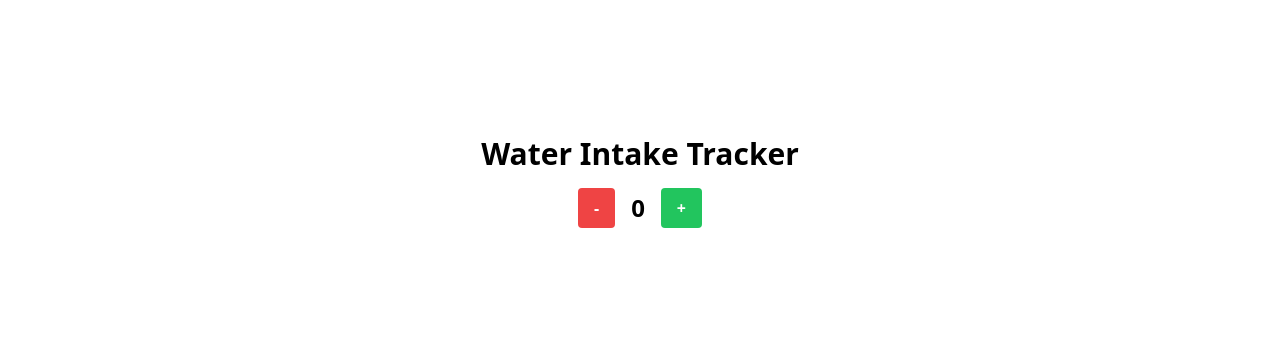
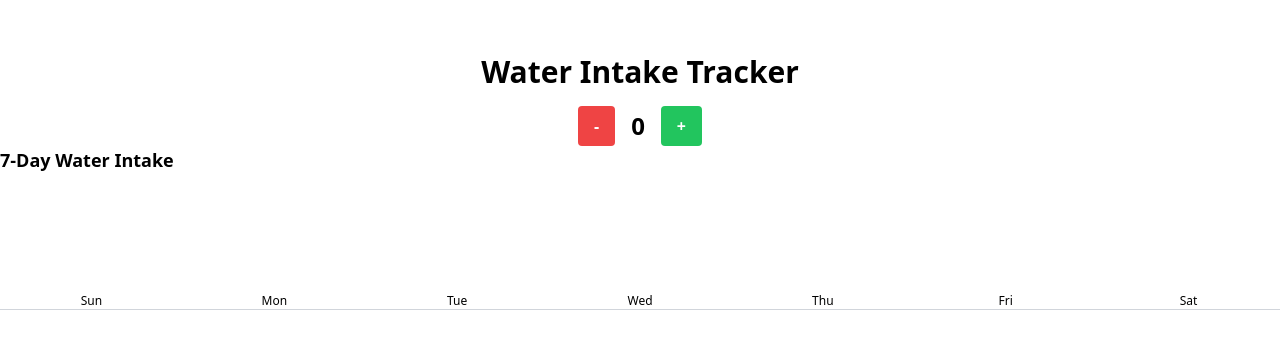
Before and after one commit to MarcosOlivaKaczmarek/water-bottle-app, a React app: page / in a window 1280 px wide. Shown: the part 218-562 px from the top of the page. Built offline with nearby package versions, Linux system fonts and the light colour scheme; the HTML template or start-up script is replaced by a standard one.

Commit message:
feat: Implement 7-Day Water Intake Chart Component (iteration 1)

```diff
--- a/src/App.tsx
+++ b/src/App.tsx
@@ -1,12 +1,17 @@
 import React from 'react'
 import WaterIntakeCounter from './components/WaterIntakeCounter'
+import { WaterIntakeProvider } from './context/WaterIntakeContext'
+import SevenDayWaterIntakeChart from './components/SevenDayWaterIntakeChart'
 
 function App() {
   return (
-    <div className="flex flex-col items-center justify-center h-screen">
-      <h1 className="text-3xl font-bold mb-4">Water Intake Tracker</h1>
-      <WaterIntakeCounter />
-    </div>
+    <WaterIntakeProvider>
+      <div className="flex flex-col items-center justify-center h-screen">
+        <h1 className="text-3xl font-bold mb-4">Water Intake Tracker</h1>
+        <WaterIntakeCounter />
+        <SevenDayWaterIntakeChart dailyIntake={[1, 2, 3, 4, 5, 6, 7]} />
+      </div>
+    </WaterIntakeProvider>
   )
 }
 
--- /dev/null
+++ b/src/components/SevenDayWaterIntakeChart.tsx
@@ -0,0 +1,36 @@
+import React from 'react'
+
+interface Props {
+  dailyIntake: number[]
+}
+
+const SevenDayWaterIntakeChart: React.FC<Props> = ({ dailyIntake }) => {
+  const maxIntake = Math.max(...dailyIntake, 1) // Ensure maxIntake is at least 1 to avoid division by zero
+
+  const getDayLabel = (index: number): string => {
+    const days = ['Sun', 'Mon', 'Tue', 'Wed', 'Thu', 'Fri', 'Sat']
+    return days[index]
+  }
+
+  return (
+    <div className="w-full">
+      <h2 className="text-lg font-semibold mb-2">7-Day Water Intake</h2>
+      <div className="flex items-end h-32 border-b border-gray-300">
+        {dailyIntake.map((intake, index) => {
+          const barHeight = (intake / maxIntake) * 100
+          return (
+            <div key={index} className="flex flex-col items-center flex-1">
+              <div
+                className="bg-blue-500 w-full mb-1 transition-all duration-300"
+                style={{ height: `${barHeight}%` }}
+              ></div>
+              <span className="text-xs">{getDayLabel(index)}</span>
+            </div>
+          )
+        })}
+      </div>
+    </div>
+  )
+}
+
+export default SevenDayWaterIntakeChart
```
